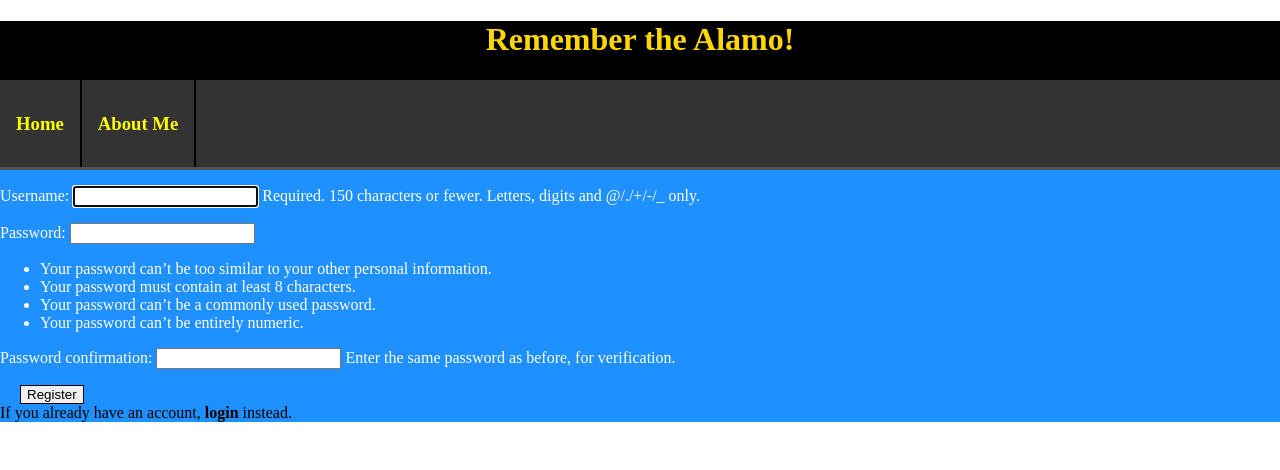
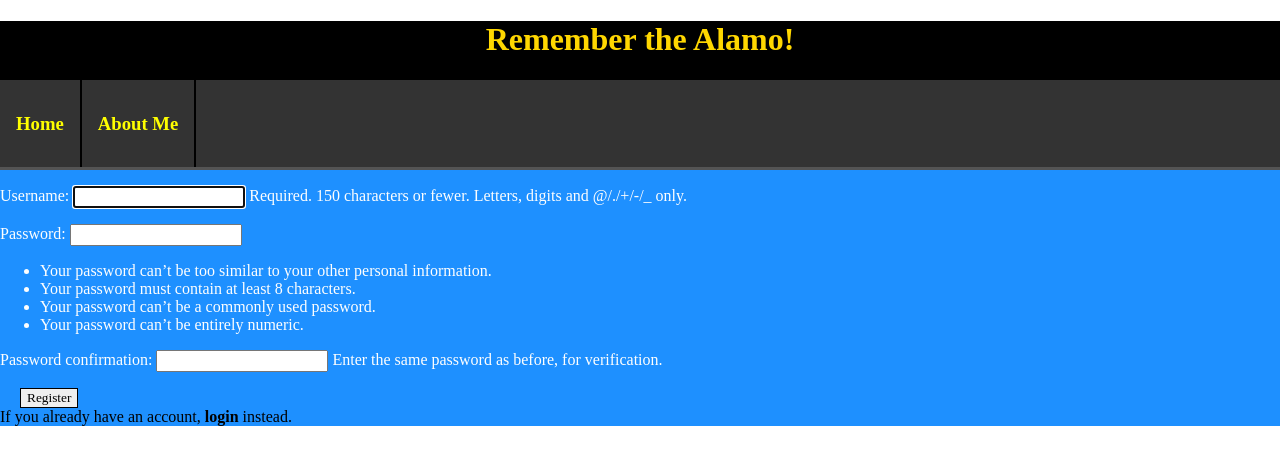
Before and after one commit to ralamo33/mysite, a Django app: page /register/ in a window 1280 px wide. Shown: the top 470 px of the page. Run offline with Django 3.2, Linux system fonts and the light colour scheme.

Commit message:
Made it Times New Roman

```diff
--- a/assets/style.css
+++ b/assets/style.css
@@ -1,6 +1,11 @@
 /*
 Designed for header.html
 */
+
+* {
+   font-family: "Times New Roman", Times, serif;
+}
+
 header {
     text-align: center;
     color: gold;
```
